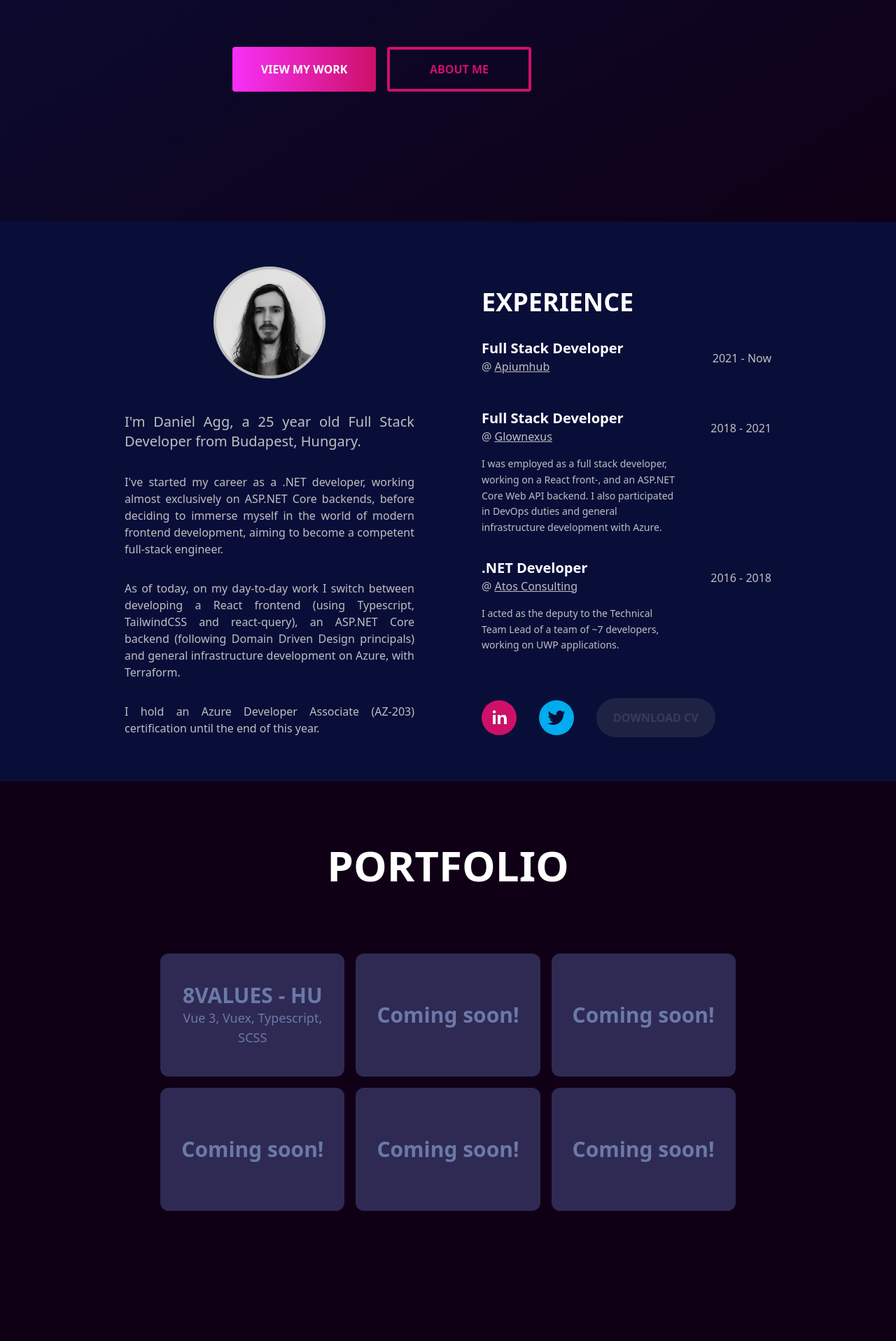
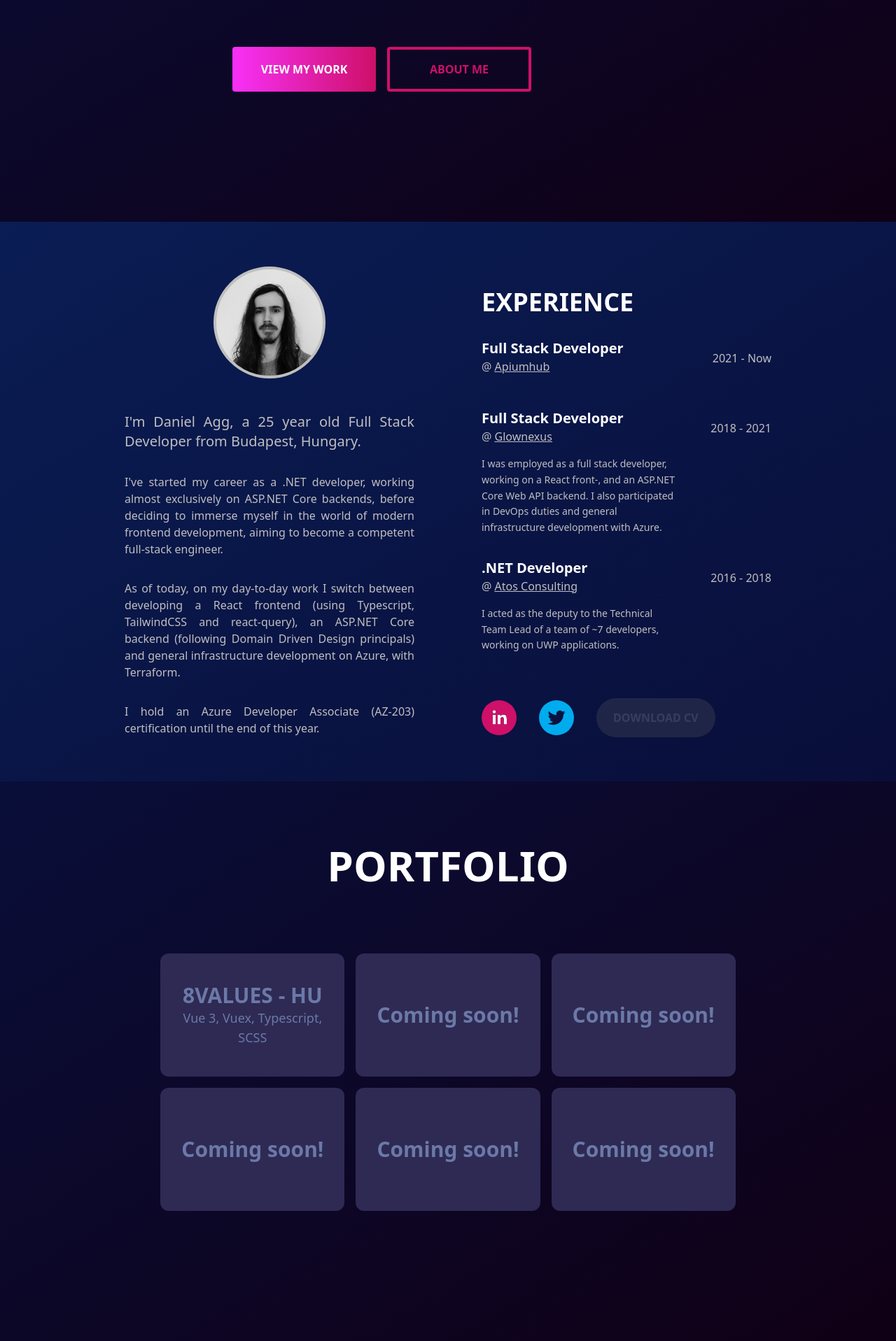
Before and after one commit to danielagg/personal-website-ts, a React (Create React App) app: page / in a window 1280 px wide. Shown: the part 483-2400 px from the top of the page at 70% size. Built offline with nearby package versions, Linux system fonts and the light colour scheme.

Commit message:
more gradients

```diff
--- a/src/sections/about.tsx
+++ b/src/sections/about.tsx
@@ -37,7 +37,7 @@ export const About = () => {
   return (
     <div
       id="about"
-      className="bg-blue-500 px-6 py-12 xl:min-h-screen flex items-center justify-center"
+      className="bg-gradient-to-br from-blue to-blue-500 px-6 py-12 xl:min-h-screen flex items-center justify-center"
     >
       <div className="w-full xl:w-3/4">
         <div className="block xl:flex xl:space-x-24 xl:items-center xl:justify-between">
--- a/src/sections/portfolio.tsx
+++ b/src/sections/portfolio.tsx
@@ -69,7 +69,7 @@ export const Portfolio = () => {
   ]);
 
   return (
-    <div className="bg-purple-500 px-6 py-12 xl:min-h-screen flex items-center justify-center">
+    <div className="bg-gradient-to-br from-blue-500 to-purple-500 px-6 py-12 xl:min-h-screen flex items-center justify-center">
       <div className="w-full xl:w-2/3">
         <h1 className="text-center text-2xl xl:text-6xl font-bold uppercase text-white">
           Portfolio
--- a/tailwind.config.js
+++ b/tailwind.config.js
@@ -4,6 +4,7 @@ module.exports = {
   theme: {
     colors: {
       "blue-500": "#090E39",
+      blue: "#0a1d54",
       "purple-500": "#100015",
       purple: "#CE1068",
       "purple-200": "#F830F8",
```
